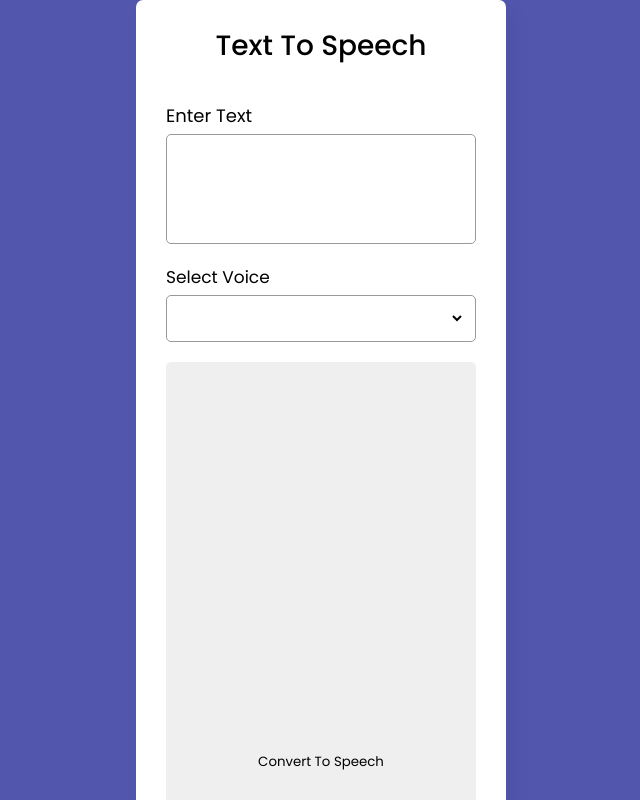
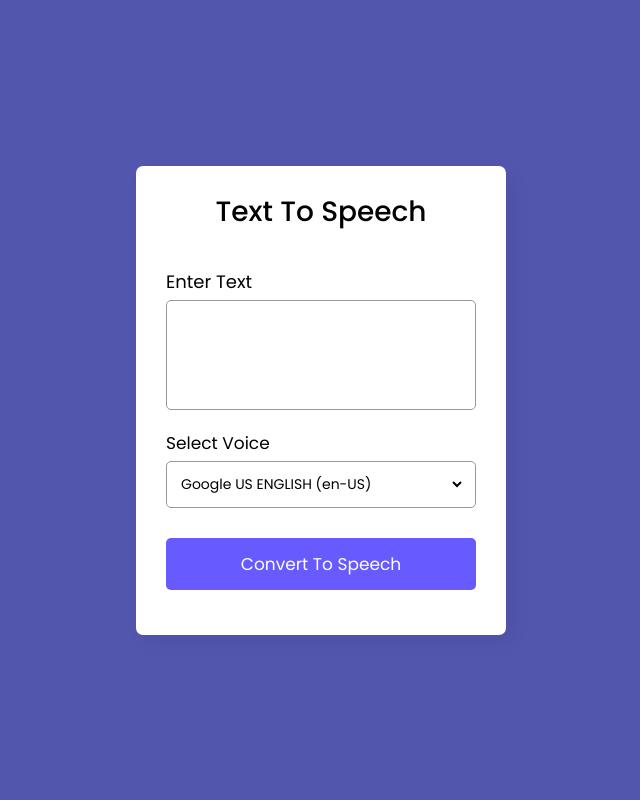
Before and after one commit to arbindhakal7/TextToSpeech, a plain HTML site: page index.html in a window 1280 px wide. Shown: the top 800 px of the page, without its empty margins (319-959 px from the left). Drawn offline with Linux system fonts and the light colour scheme.

Commit message:
:sparkles: speech added

```diff
--- a/index.html
+++ b/index.html
@@ -19,7 +19,12 @@
             <div class="row">
                 <label>Select Voice</label>
                 <div class="outer">
-                    <select></select>
+                    <select>
+                        <option value=""> Google US ENGLISH (en-US) </option>
+                        <option value="">Google UK ENGLISH MALE (en-GB) </option>
+                        <option value="">Google UK ENGLISH FEMALE(en-GB) </option>
+                        <option value="">Google Deutsch (de-DE)</option>
+                    </select>
                 </div>
             </div>
             <button>Convert To Speech</button>
--- a/style.css
+++ b/style.css
@@ -103,3 +103,24 @@ form .row select::-webkit-scrollbar-thumb {
     border-radius: 8px;
     border-right: 2px solid #ffffff;
 }
+
+form button {
+    height: 52px;
+    color: #fff;
+    font-size: 17px;
+    cursor: pointer;
+    margin-top: 10px;
+    background: #675AFE;
+    transition: 0.3s ease;
+}
+
+form button:hover {
+    background: #4534fe;
+}
+
+@media(max-width: 400px) {
+    .wrapper {
+        max-width: 345px;
+        width: 100%;
+    }
+}
```
